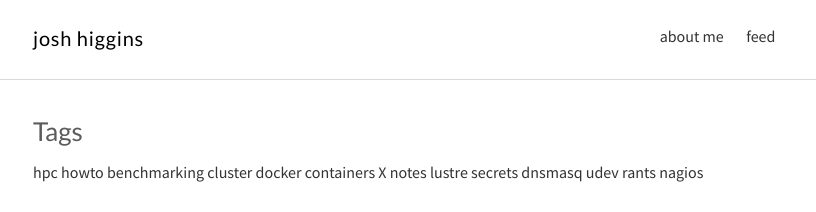
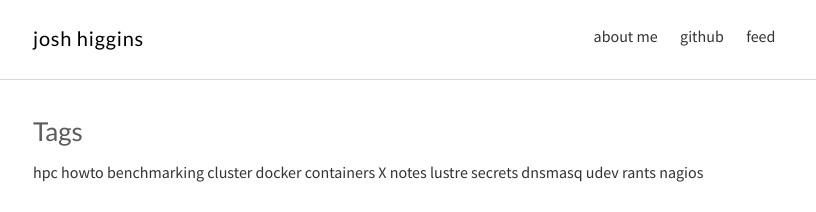
Before and after one commit to joshiggins/joshiggins.github.io, a Jekyll site: the page built from index.html, in a window 1280 px wide. Shown: the top 212 px of the page, without its empty margins (231-1047 px from the left). Built offline with Jekyll 4.4.1, drawn with Linux system fonts in a browser that asks for light colours.

Commit message:
add link to github

```diff
--- a/_includes/nav.html
+++ b/_includes/nav.html
@@ -4,6 +4,7 @@
     <h1 class="logo"><a href="{{ '/' | prepend: site.baseurl }}">{{ site.title }}<span>{{ site.title2 }}</span></a></h1>
     <ul class="navbar">
       <li><a href="{{ '/about' | prepend: site.baseurl }}">about me</a></li>
+      <li><a href="https://github.com/joshiggins">github</a></li>
       <li><a href="{{ "/feed.xml" | prepend: site.baseurl }}" target="_blank">feed</a></li>
     </ul>
   </div>
```
